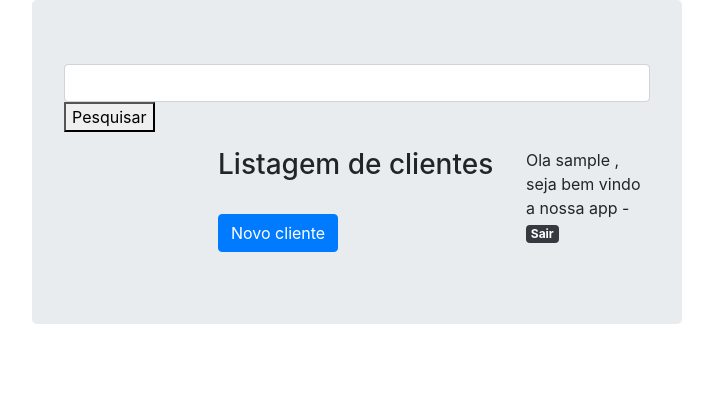
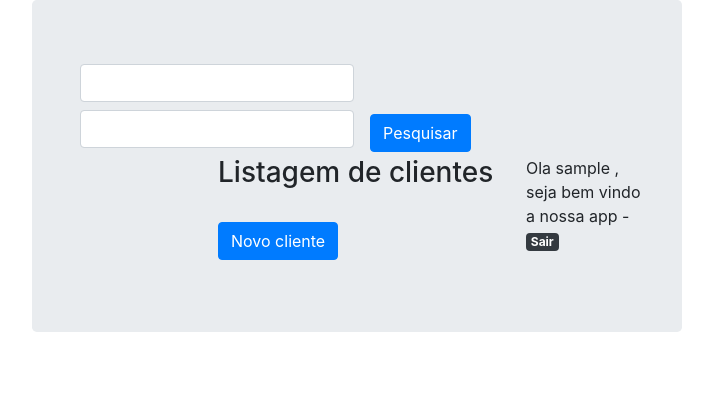
Before and after one commit to DbaElvis/gestao_clientes, a Django app: page /clientes/list/ in a window 1280 px wide. Shown: the top 420 px of the page, without its empty margins (283-996 px from the left). Run offline with Django 3.2, Linux system fonts and the light colour scheme; the visitor is signed in with stand-in values (Sample User, id 1); data that the repository does not hold is empty; some libraries are stand-ins or nearby versions.

Commit message:
pre final

```diff
--- a/clientes/templates/person.html
+++ b/clientes/templates/person.html
@@ -8,9 +8,16 @@
 
      <div class="row">
         <div class="col-12">
-            <form action="" class="form-group">
-                <input type="text" name="pesquisa" class="form-control">
-                <button>Pesquisar</button>
+            <form action="" class="form-inline">
+                <div class="form-group mx-sm-3 mb-2">
+                 <input type="text" class="form-control" id="nome" name="nome">
+                </div>
+                <div class="form-group mx-sm-3 mb-2">
+                 <input type="text" class="form-control" id="sobrenome" name="sobrenome">
+                </div>
+
+                 <button type="submit" class="btn btn-primary mo-2">Pesquisar</button>
+
             </form>
         </div>
      </div>
--- a/clientes/views.py
+++ b/clientes/views.py
@@ -5,8 +5,24 @@ from .forms import PersonForm
 
 @login_required
 def persons_list(request):
-     persons = Person.objects.all()
-     return render(request, 'person.html', {'persons': persons})
+    nome = request.GET.get('nome', None)
+    sobrenome = request.GET.get('sobrenome', None)
+
+    if nome or sobrenome:
+        persons = Person.objects.filter(first_name__icontains=nome) | Person.objects.filter(last_name__icontains=sobrenome)
+    else:
+        persons = Person.objects.all()
+
+    return render(request, 'person.html', {'persons': persons})
+
+
+
+
+
+
+
+
+
 
 @login_required
 def persons_new(request):
```
Also changed, not shown: clientes/migrations/0005_auto_20191004_1236.py (added).
